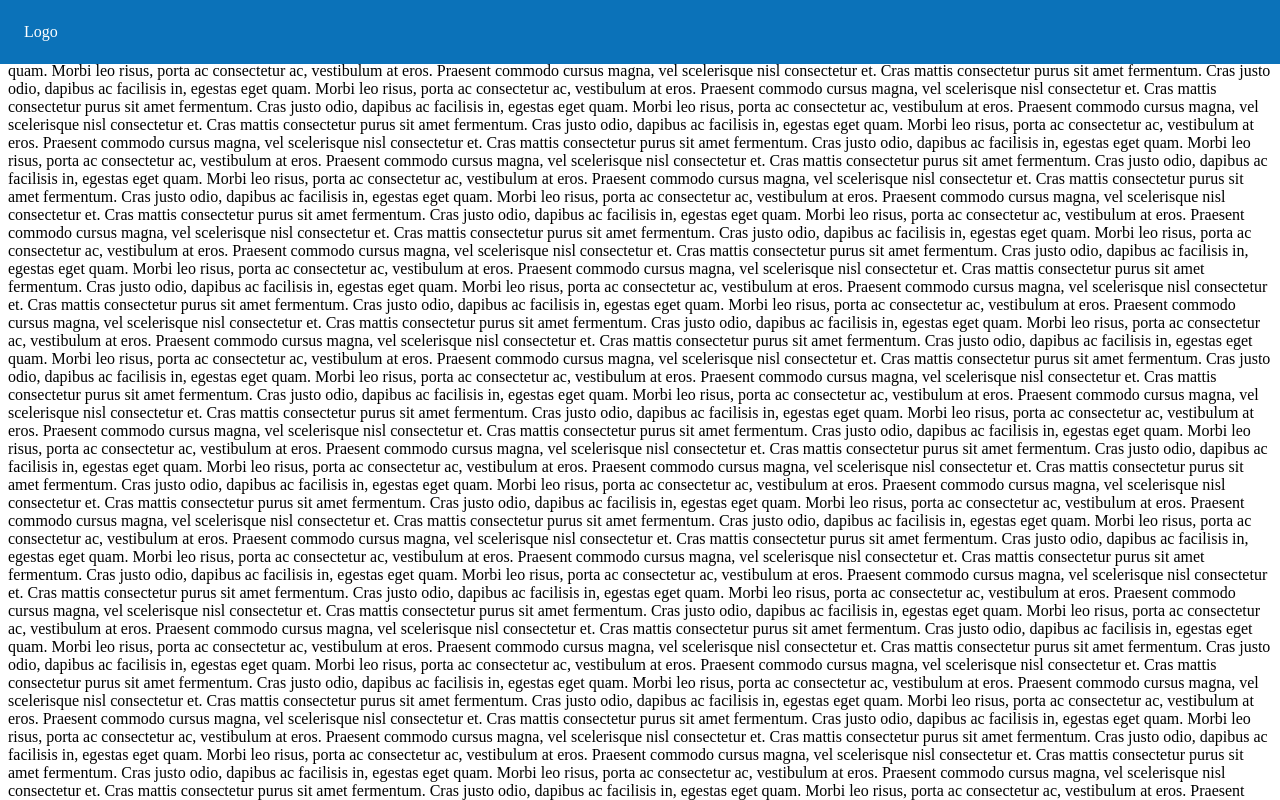
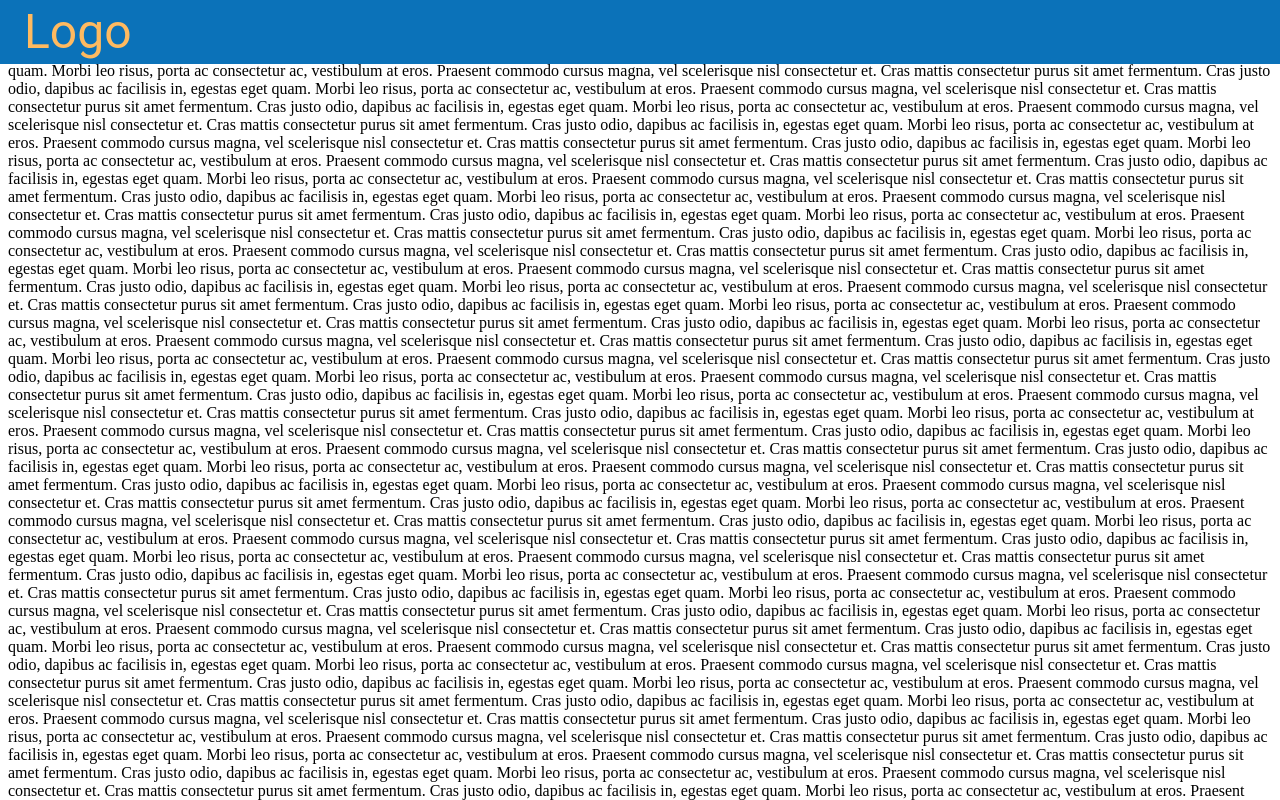
Before and after one commit to chadzusebmt/material-ui-udemy, a React (Create React App) app: page / in a window 1280 px wide. Shown: the top 800 px of the page. Built offline with nearby package versions, Linux system fonts and the light colour scheme.

Commit message:
Lesson 19 Typogarthy

```diff
--- a/src/components/ui/Header.jsx
+++ b/src/components/ui/Header.jsx
@@ -2,6 +2,7 @@ import React from "react";
 import AppBar from "@material-ui/core/AppBar";
 import Toolbar from "@material-ui/core/Toolbar";
 import useScrollTrigger from '@material-ui/core/useScrollTrigger';
+import { Typography } from "@material-ui/core";
 
 function ElevationScroll(props){
     const {children} = props;
@@ -19,8 +20,10 @@ function ElevationScroll(props){
 function Header(props) {
   return(
     <ElevationScroll>
-       <AppBar position="fixed">
-         <Toolbar>Logo</Toolbar>
+       <AppBar position="fixed" color="primary">
+         <Toolbar>
+          <Typography variant="h3" color="secondary"> Logo </Typography>
+            </Toolbar>
        </AppBar>
     </ElevationScroll>
   )
--- a/src/components/ui/Theme.js
+++ b/src/components/ui/Theme.js
@@ -15,5 +15,14 @@ export default createMuiTheme({
         secondary: {
             main: `${arcOrange}`,
         },
+
+
+        typography:{
+            // these are custom changes for my typography styles
+            h3:{
+                fontWeight: '3000',
+            },
+
+        }
     }
 });
```
Also changed, not shown: EXPLANTION.txt (added).
